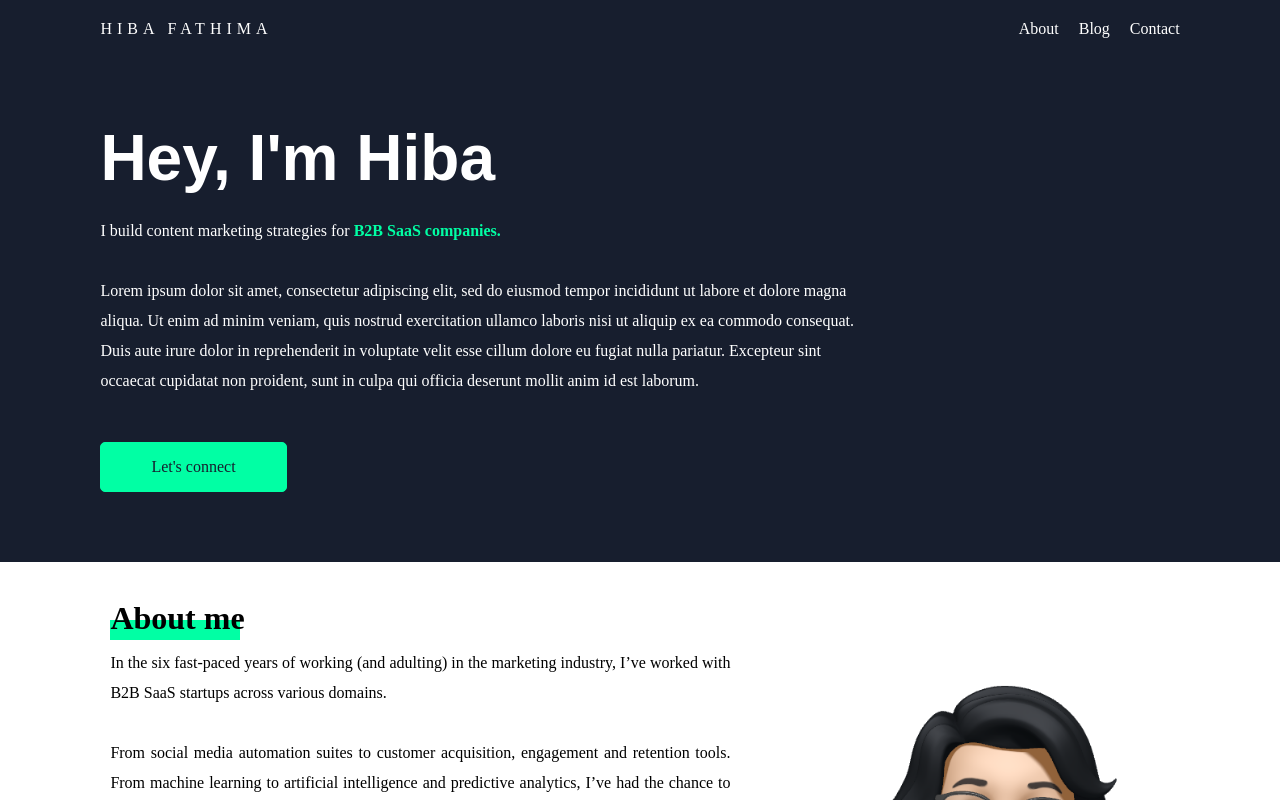
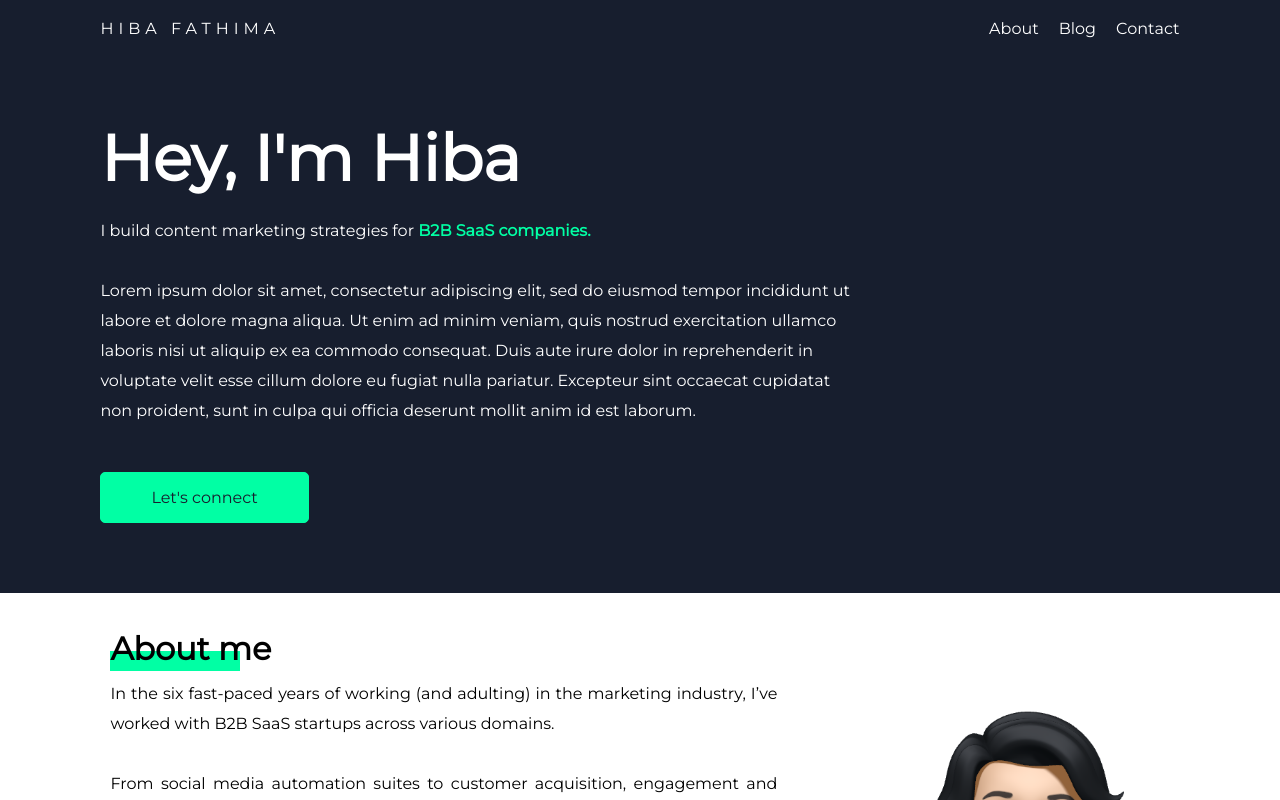
Before and after one commit to ambx/iDeotic-Internship-Portfolio, a Next.js app: page / in a window 1280 px wide. Shown: the top 800 px of the page. Built offline with nearby package versions, Linux system fonts and the light colour scheme.

Commit message:
fixed font abnormalities

```diff
--- a/components/Hero/styles.module.scss
+++ b/components/Hero/styles.module.scss
@@ -25,8 +25,8 @@
     }
     h1{
         color: white;
-        font-family: 'Montserrat', sans-serif;
         font-size: 4em;
+        font-weight: 700;
         @include respond-below(sm){
             font-size: 3em;
             line-height: 1.2em;
--- a/package.json
+++ b/package.json
@@ -6,6 +6,8 @@
     "start": "next start"
   },
   "dependencies": {
+    "@fontsource/montserrat": "^4.5.7",
+    "@fontsource/poppins": "^4.5.5",
     "@fortawesome/fontawesome-free": "^6.1.1",
     "next": "latest",
     "react": "17.0.2",
--- a/pages/_app.js
+++ b/pages/_app.js
@@ -1,5 +1,7 @@
 import Layout from '../components/Layout/index'
 import '../styles/global.scss'
+import "@fontsource/montserrat"
+import "@fontsource/poppins"
 
 export default function MyApp({ Component, pageProps }) {
   return (
--- a/styles/global.scss
+++ b/styles/global.scss
@@ -1,11 +1,7 @@
-@font-face {
-  font-family: 'Montserrat';
-  src: url("../src/fonts/Montserrat-VariableFont_wght.ttf") format("ttf");
-}
 
 html,
 body {
-  font-family: 'Montserrat';
+  font-family: "Montserrat", sans-serif;
   padding: 0;
   background-color: white;
   font-size: 1em;
@@ -14,11 +10,7 @@ body {
 }
 * {
   box-sizing: border-box;
-  font-family: 'Montserrat';
-}
-
-h1, h2, h3, h4, p, span, ul, ol, li{
-  font-family: 'Montserrat';
+  font-family: "Montserrat", sans-serif;
 }
 
 li{
@@ -37,7 +29,7 @@ a:hover {
     }
 }
 button{
-  font-family:'Montserrat';
+  font-family:"Montserrat", sans-serif;
 }
 
 #uspIcon{
```
Also changed, not shown: 1 other file (tests, documents, lock files or other folders).
